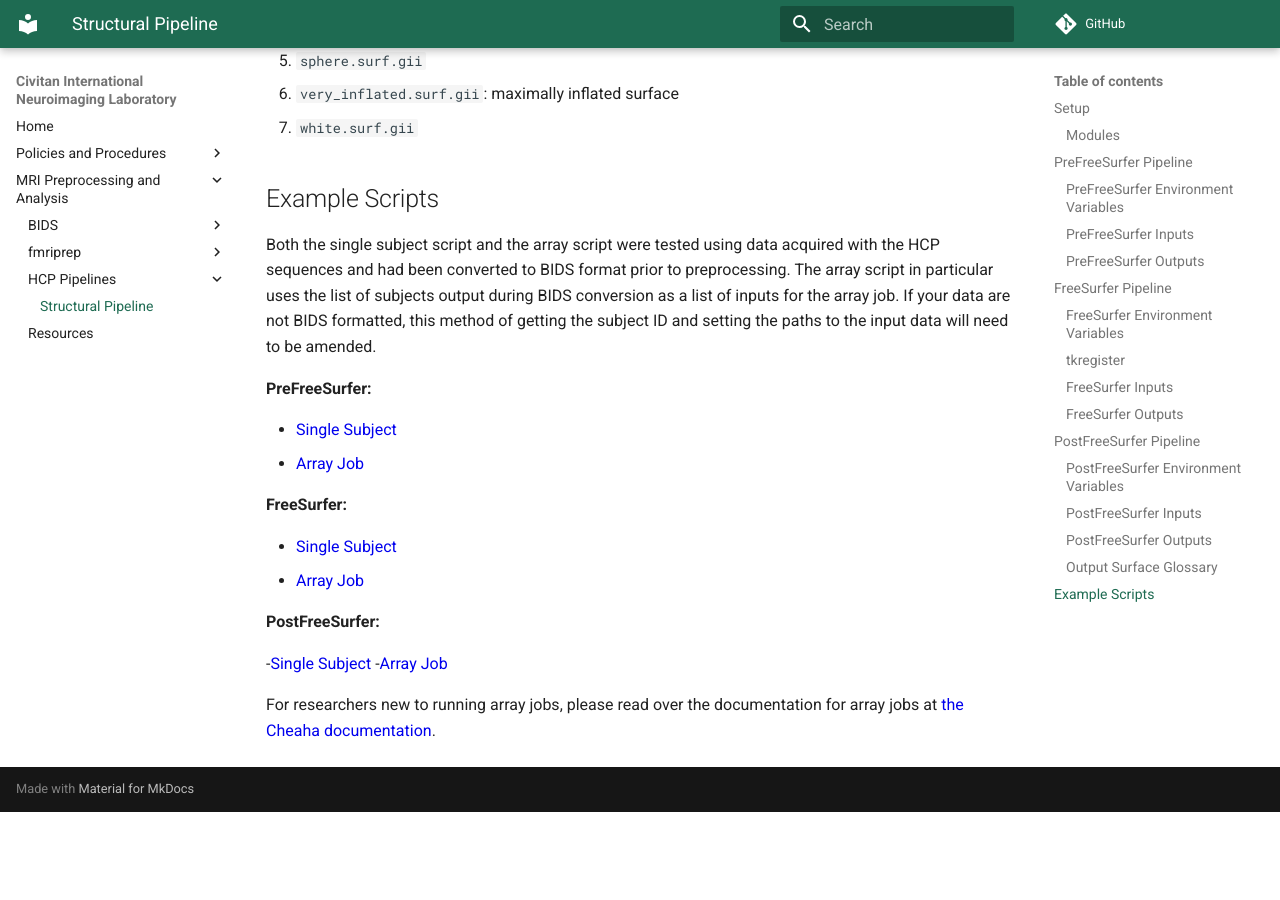
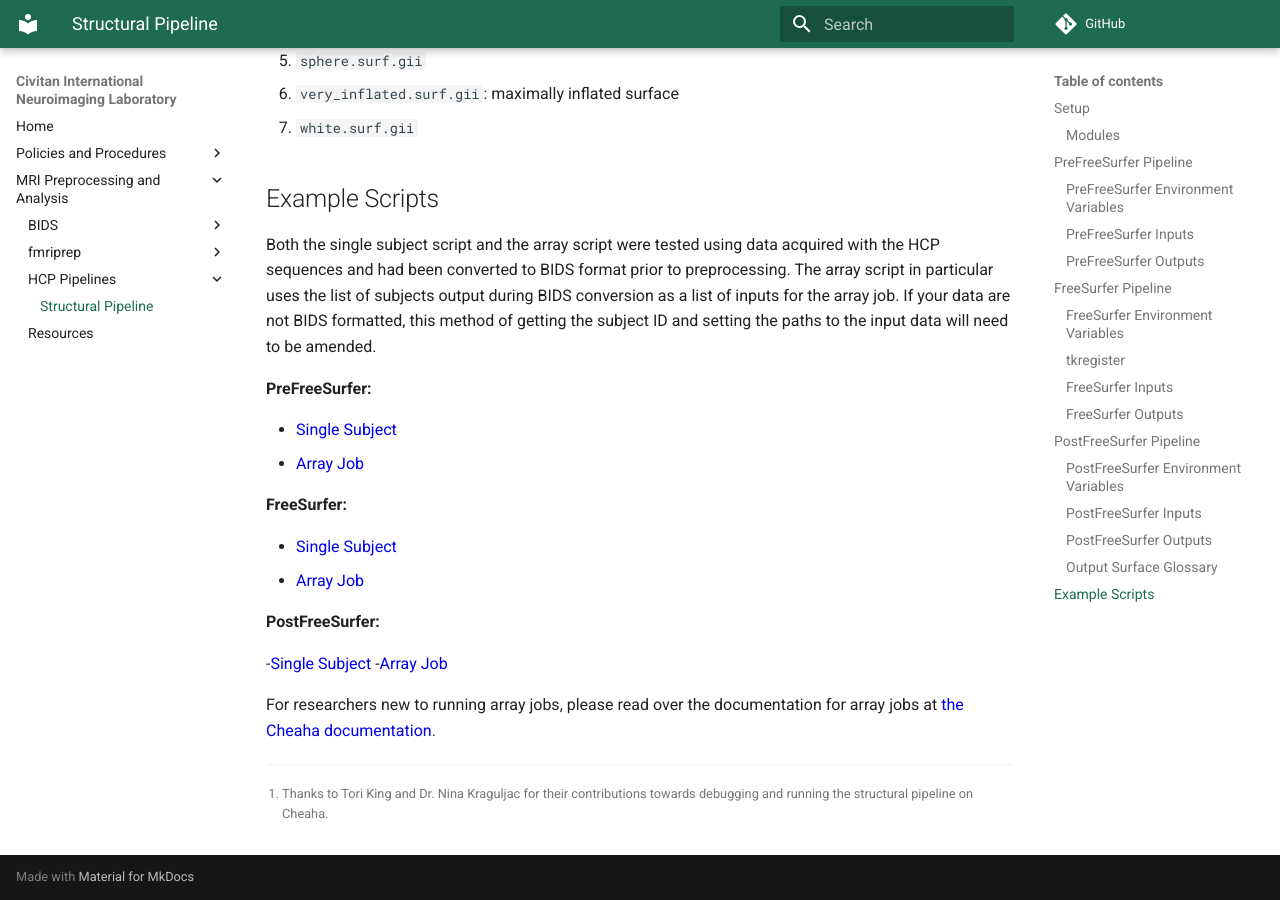
Before and after one commit to UAB-CINL/UAB-CINL.github.io, an MkDocs documentation site: the page built from docs/analysis/hcp_pipelines/structural_pipeline.md, in a window 1280 px wide and 900 px high, scrolled down 12120 px. Built offline with MkDocs 1.6.1 and Material for MkDocs 9.7.7, drawn with Linux system fonts in a browser that asks for light colours; comment, search, counter and statistics services are not loaded; before the commit the page ends 12932 px from its top, so only the background shows below that.

Commit message:
move footnote from main index to the structural pipeline

```diff
--- a/docs/analysis/hcp_pipelines/structural_pipeline.md
+++ b/docs/analysis/hcp_pipelines/structural_pipeline.md
@@ -409,3 +409,5 @@ Both the single subject script and the array script were tested using data acqui
 -[Array Job](scripts/PostFreeSurfer_array_wrapper.sh)
 
 For researchers new to running array jobs, please read over the documentation for array jobs at [the Cheaha documentation](https://uabrc.github.io/cheaha/slurm/sbatch_usage/#array-jobs).
+
+[^1]: Thanks to Tori King and Dr. Nina Kraguljac for their contributions towards debugging and running the structural pipeline on Cheaha.
```
Also changed, not shown: other parts of docs/analysis/hcp_pipelines/structural_pipeline.md (+1 -1 lines), docs/analysis/hcp_pipelines/index.md (+1 -3 lines).
